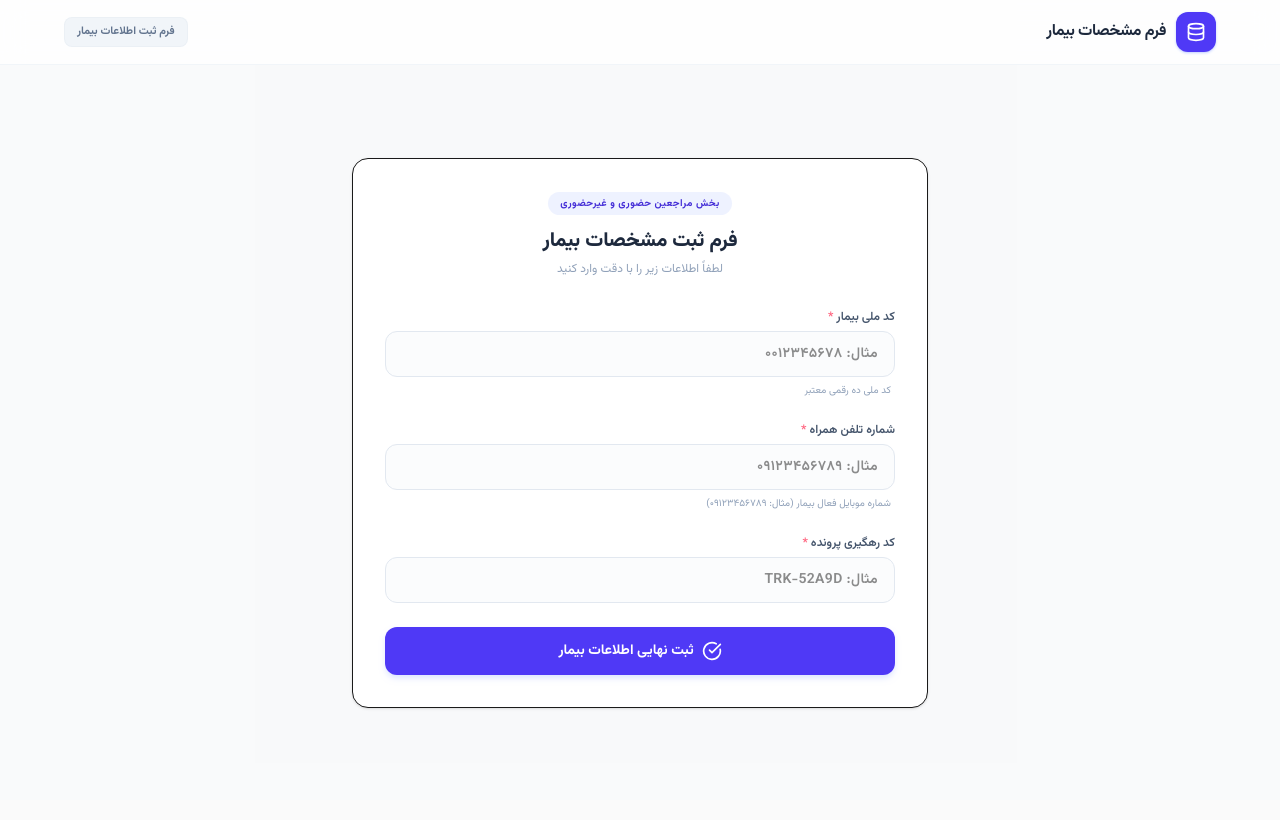
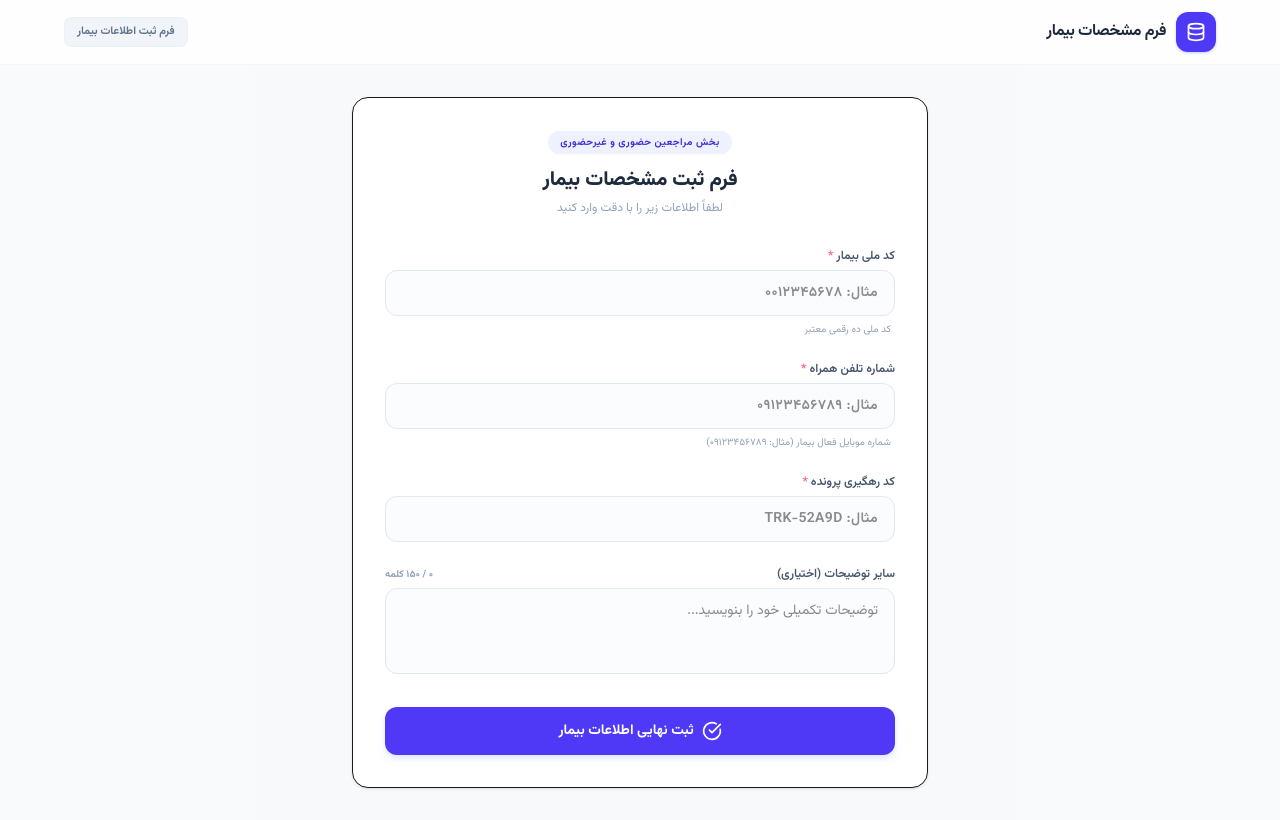
Before and after one commit to amirmoradsaleh/register-platform, a React (Vite) app: page / in a window 1280 px wide. Built offline with nearby package versions, Linux system fonts and the light colour scheme.

Commit message:
feat: add description field to submission form
Add an optional description field to the tracking submission form with a 150-word limit to allow users to provide additional context.

```diff
--- a/server.ts
+++ b/server.ts
@@ -19,6 +19,7 @@ interface Submission {
   createdAt: string;
   status: "pending" | "approved" | "rejected";
   adminNotes?: string;
+  description?: string;
 }
 
 // Ensure data file exists
@@ -79,7 +80,7 @@ const ADMIN_PASSWORD = "@Sorosh123#"; // In a real app we'd load this safely
 
 // API Route: Submit new data
 app.post("/api/submissions", (req, res) => {
-  const { nationalCode, trackingCode, phoneNumber } = req.body;
+  const { nationalCode, trackingCode, phoneNumber, description } = req.body;
 
   if (!nationalCode || !trackingCode || !phoneNumber) {
     return res.status(400).json({ error: "لطفاً تمامی فیلدها را وارد کنید" });
@@ -98,6 +99,14 @@ app.post("/api/submissions", (req, res) => {
     return res.status(400).json({ error: "کد رهگیری معتبر نیست" });
   }
 
+  // Word count check if description is provided
+  if (description && typeof description === "string") {
+    const wordCount = description.trim().split(/\s+/).filter(Boolean).length;
+    if (wordCount > 150) {
+      return res.status(400).json({ error: "سایر توضیحات نمی‌تواند بیشتر از ۱۵۰ کلمه باشد" });
+    }
+  }
+
   const submissions = readSubmissions();
 
   // Create new submission
@@ -108,7 +117,8 @@ app.post("/api/submissions", (req, res) => {
     phoneNumber: phoneNumber.trim(),
     createdAt: new Date().toISOString(),
     status: "pending",
-    adminNotes: ""
+    adminNotes: "",
+    description: description ? description.trim() : ""
   };
 
   submissions.unshift(newSubmission);
--- a/src/App.tsx
+++ b/src/App.tsx
@@ -101,6 +101,7 @@ export default function App() {
   const [nationalCode, setNationalCode] = useState("");
   const [trackingCode, setTrackingCode] = useState("");
   const [phoneNumber, setPhoneNumber] = useState("");
+  const [description, setDescription] = useState("");
   const [formError, setFormError] = useState("");
   const [isSubmitting, setIsSubmitting] = useState(false);
   const [submitSuccess, setSubmitSuccess] = useState<Submission | null>(null);
@@ -218,6 +219,12 @@ export default function App() {
       return;
     }
 
+    const wordCount = description.trim().split(/\s+/).filter(Boolean).length;
+    if (wordCount > 150) {
+      setFormError("سایر توضیحات نمی‌تواند بیشتر از ۱۵۰ کلمه باشد.");
+      return;
+    }
+
     setIsSubmitting(true);
 
     try {
@@ -230,6 +237,7 @@ export default function App() {
           nationalCode: cleanNationalCode,
           trackingCode: cleanTrackingCode,
           phoneNumber: cleanPhoneNumber,
+          description: description.trim(),
         }),
       });
 
@@ -241,6 +249,7 @@ export default function App() {
         setNationalCode("");
         setTrackingCode("");
         setPhoneNumber("");
+        setDescription("");
       } else {
         setFormError(resData.error || "ثبت اطلاعات با خطا مواجه شد.");
       }
@@ -639,6 +648,27 @@ export default function App() {
                           value={trackingCode}
                           onChange={(e) => setTrackingCode(e.target.value)}
                           className="w-full px-4 py-3 bg-slate-50/50 hover:bg-slate-50 border border-slate-200 rounded-xl text-sm font-semibold tracking-wide transition-all outline-none focus:bg-white focus:border-indigo-400 focus:ring-2 focus:ring-indigo-100"
+                        />
+                      </div>
+                    </div>
+
+                    {/* Field 4: Description (Optional) */}
+                    <div className="space-y-1.5">
+                      <div className="flex justify-between items-center">
+                        <label className="text-xs font-semibold text-slate-600">
+                          سایر توضیحات (اختیاری)
+                        </label>
+                        <span className={`text-[10px] font-bold ${description.trim().split(/\s+/).filter(Boolean).length > 150 ? "text-rose-500" : "text-slate-400"}`}>
+                          {toPersianDigits(description.trim().split(/\s+/).filter(Boolean).length)} / ۱۵۰ کلمه
+                        </span>
+                      </div>
+                      <div className="relative">
+                        <textarea
+                          placeholder="توضیحات تکمیلی خود را بنویسید..."
+                          value={description}
+                          onChange={(e) => setDescription(e.target.value)}
+                          rows={3}
+                          className="w-full px-4 py-3 bg-slate-50/50 hover:bg-slate-50 border border-slate-200 rounded-xl text-sm transition-all outline-none focus:bg-white focus:border-indigo-400 focus:ring-2 focus:ring-indigo-100 resize-none"
                         />
                       </div>
                     </div>
@@ -1072,6 +1102,14 @@ export default function App() {
                                   {editingItem.trackingCode}
                                 </span>
                               </div>
+                              {editingItem.description && (
+                                <div className="border-t border-slate-200/60 pt-2 space-y-1 text-right">
+                                  <span className="text-slate-400 font-semibold block">سایر توضیحات بیمار:</span>
+                                  <div className="bg-white p-2 rounded border border-slate-150 text-[11px] text-slate-700 max-h-24 overflow-y-auto leading-relaxed whitespace-pre-wrap">
+                                    {editingItem.description}
+                                  </div>
+                                </div>
+                              )}
                             </div>
 
                             {/* Modify Status Select */}
--- a/src/types.ts
+++ b/src/types.ts
@@ -6,6 +6,7 @@ export interface Submission {
   createdAt: string;
   status: "pending" | "approved" | "rejected";
   adminNotes?: string;
+  description?: string;
 }
 
 export type TabType = "user" | "admin";
```
